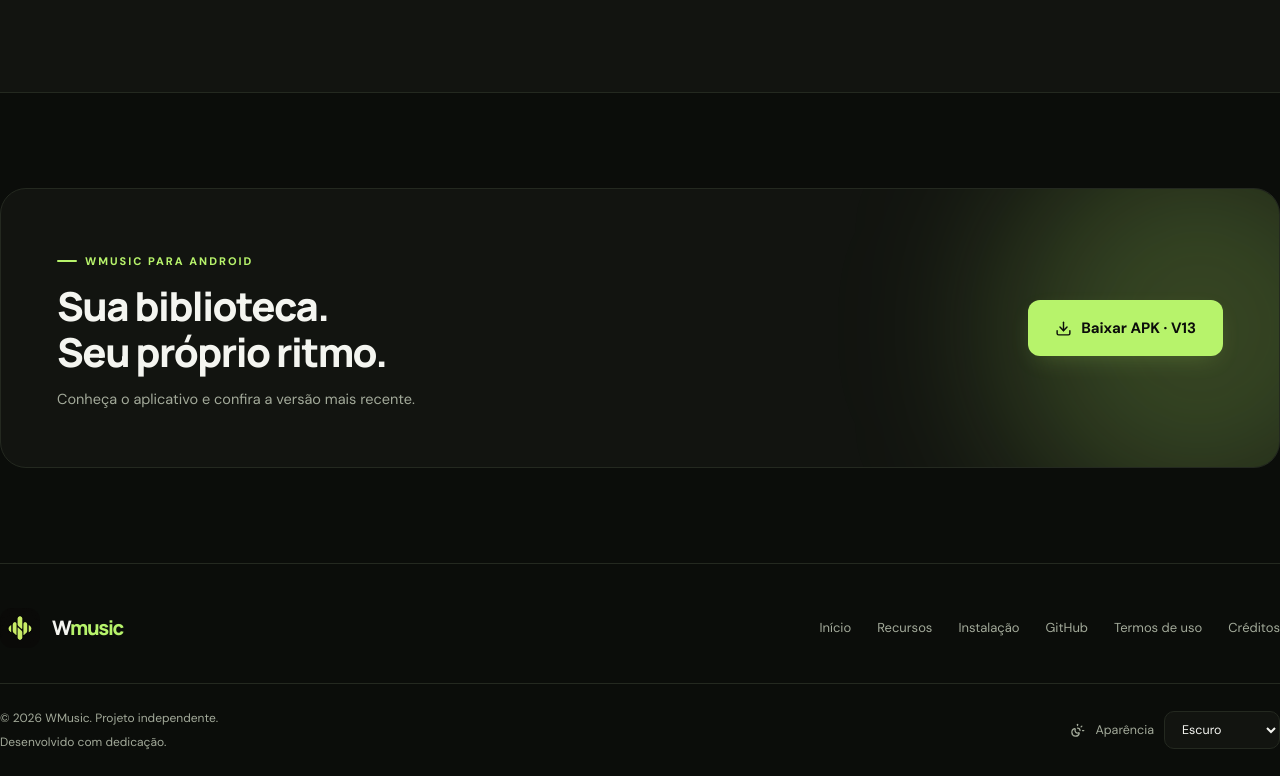
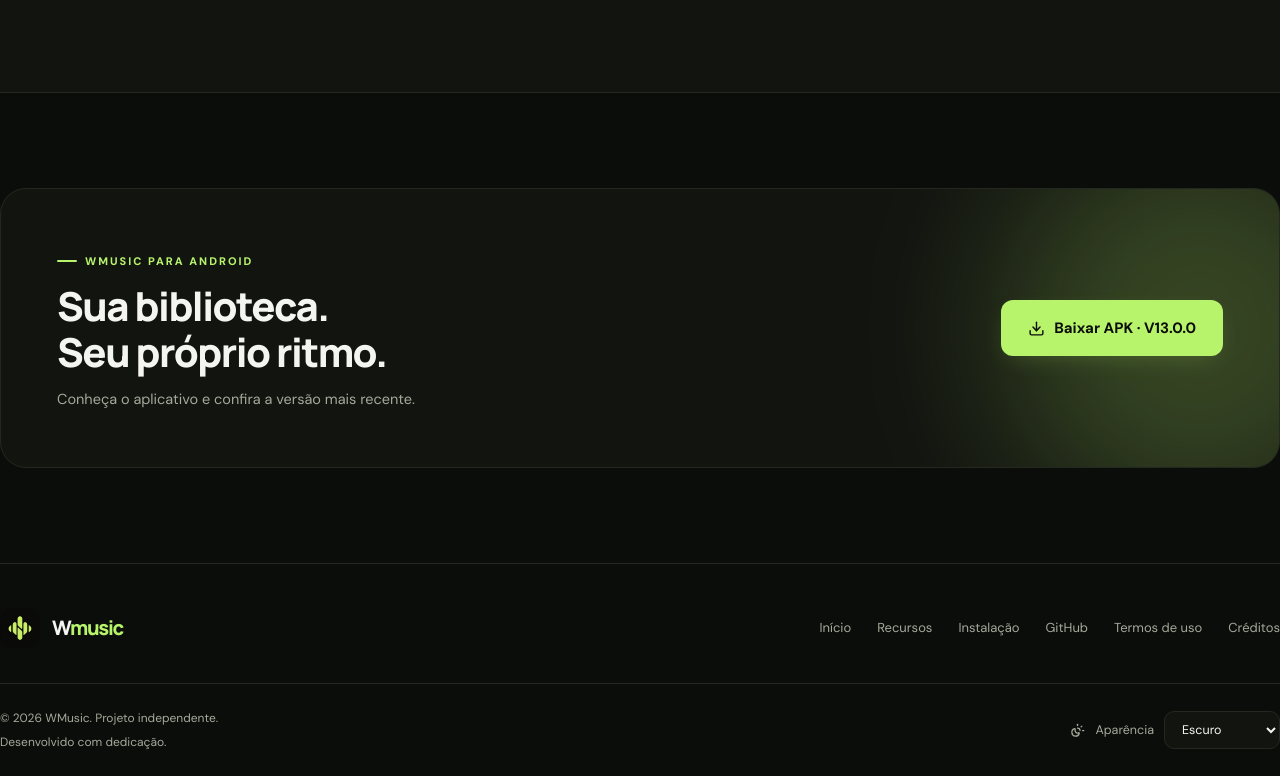
Before and after one commit to mateusaug1/AugMusic, a plain HTML site: page index.html in a window 1280 px wide. Shown: the part 2054-2830 px from the top of the page. Drawn offline with nearby package versions, Linux system fonts and the light colour scheme.

Commit message:
site: atualizar identificação para WMusic V13.0.0

```diff
--- a/index.html
+++ b/index.html
@@ -809,7 +809,7 @@
             class="button button-primary download-btn"
             target="_blank" rel="noopener noreferrer">
             <i data-lucide="download"></i>
-            Baixar APK · V13
+            Baixar APK · V13.0.0
           </a>
         </div>
       </div>
```
